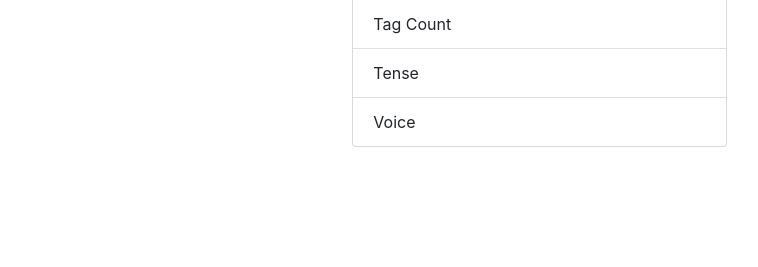
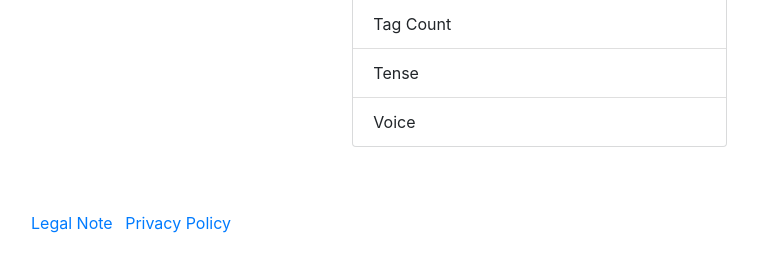
Before and after one commit to UKPLab/linspector-web, a Django app: page / in a window 1280 px wide. Shown: the part 893-1160 px from the top of the page, without its empty margins (505-1263 px from the left). Before the commit the page ends 1040 px from the top, so only its background shows below. Run offline with Django 3.2, Linux system fonts and the light colour scheme; data comes from the database, SQL or seed files in the repository; parts of the project's set-up code (start-up, migrations or seed data) failed here and were passed over; some libraries are stand-ins or nearby versions.

Commit message:
Add legal and privacy

```diff
--- a/inspector/templates/inspector/base.html
+++ b/inspector/templates/inspector/base.html
@@ -26,8 +26,12 @@
   <section id="content" class="my-4">
     {% block content %}{% endblock %}
   </section>
-  <footer>
+  <footer class="py-3 text-center">
     {% block footer %}
+    <ul class="list-inline">
+      <li class="list-inline-item"><a href="https://www.informatik.tu-darmstadt.de/ukp/impressum.en.jsp">Legal Note</li>
+      <li class="list-inline-item"><a href="https://www.tu-darmstadt.de/datenschutzerklaerung.en.jsp">Privacy Policy</li>
+    </ul>
     {% endblock %}
   </footer>
   {% block javascript %}{% endblock %}
```
